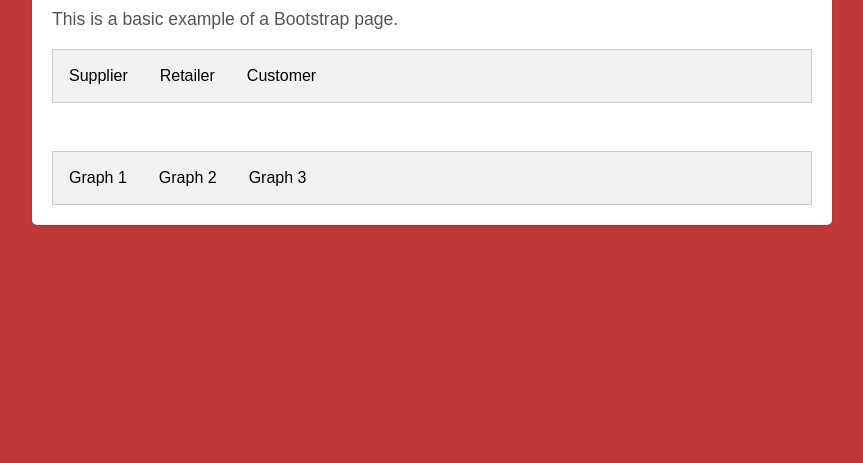
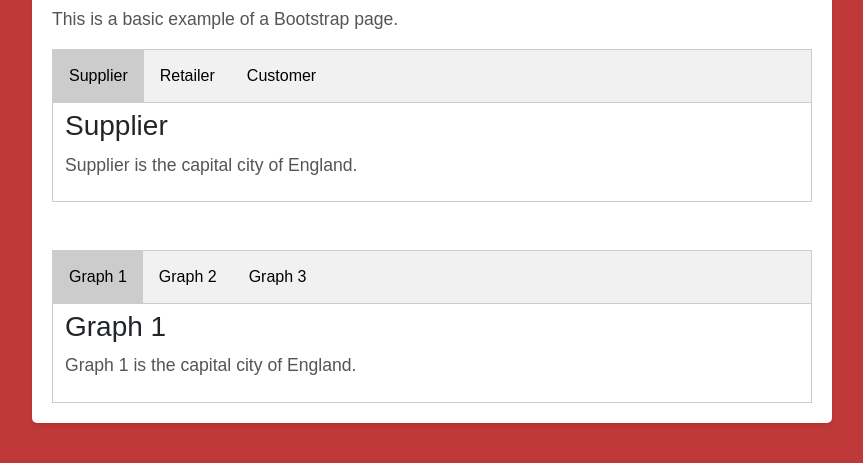
Before and after one commit to ssrikanthreddy/clearTrade, a plain HTML site: page index.html in a window 1280 px wide. Shown: the part 119-582 px from the top of the page, without its empty margins (208-1071 px from the left). Drawn offline with nearby package versions, Linux system fonts and the light colour scheme.

Commit message:
Tabs open by default

```diff
--- a/index.html
+++ b/index.html
@@ -22,7 +22,7 @@
 
         <!-- Tab links 1 -->
         <div class="tab">
-            <button class="tablinks" onclick="openTab(event, 'Supplier', 'group1')">Supplier</button>
+            <button class="tablinks def" onclick="openTab(event, 'Supplier', 'group1')">Supplier</button>
             <button class="tablinks" onclick="openTab(event, 'Retailer', 'group1')">Retailer</button>
             <button class="tablinks" onclick="openTab(event, 'Customer', 'group1')">Customer</button>
         </div>
@@ -47,7 +47,7 @@
 
         <!-- Tab links 2 -->
         <div class="tab">
-            <button class="tablinks" onclick="openTab(event, 'Graph 1', 'group2')">Graph 1</button>
+            <button class="tablinks def2" onclick="openTab(event, 'Graph 1', 'group2')">Graph 1</button>
             <button class="tablinks" onclick="openTab(event, 'Graph 2', 'group2')">Graph 2</button>
             <button class="tablinks" onclick="openTab(event, 'Graph 3', 'group2')">Graph 3</button>
         </div>
--- a/script.js
+++ b/script.js
@@ -1,5 +1,9 @@
 document.addEventListener('DOMContentLoaded', function() {
     // Code inside this block will run when the DOM is fully loaded
+    var londonButton = document.querySelector(".tablinks.def:nth-child(1)");
+        londonButton.click();
+    var londonButton2 = document.querySelector(".tablinks.def2:nth-child(1)");
+        londonButton2.click();
 
     // Example: Adding an event listener to a button
     const myButton = document.getElementById('myButton');
```
